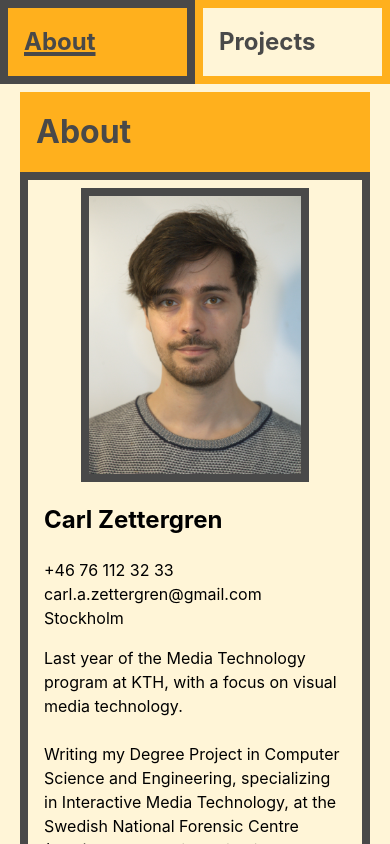
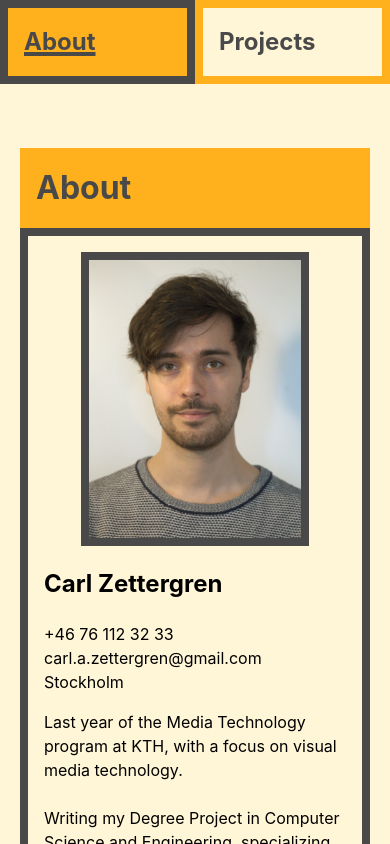
Before and after one commit to caczhub/caczhub.github.io, a React (Create React App) app: page / in a window 390 px wide. Built offline with nearby package versions, Linux system fonts and the light colour scheme.

Commit message:
Css fixes for mobile

```diff
--- a/src/App.css
+++ b/src/App.css
@@ -23,10 +23,13 @@
   -webkit-box-direction: normal;
   -ms-flex-flow: row nowrap;
   flex-flow: row nowrap;
-  background-color: #64d9fa;
+  background-color: var(--baseBgr);
   position: -webkit-sticky;
   position: sticky;
   top: 0;
+  /* the following makes it look good on actual mobile, not desktop emulation */
+  padding-bottom: 4rem;
+
 }
 .navContainer a {
   -webkit-box-flex: 1;
@@ -79,7 +82,7 @@
   -ms-flex: 1 1 0px;
   flex: 1 1 0;
 
-  margin: 0 1rem;
+  margin: 0rem 1rem -1rem 1rem;
 }
 .contentContainer h1 {
   background-color: var(--popBgr);
@@ -175,7 +178,7 @@
   .contentContainer h1 {
     position: -webkit-sticky;
     position: sticky;
-    top: 0.25em;
+    top: 0;
   }
 
   .headShot {
--- a/src/index.css
+++ b/src/index.css
@@ -35,5 +35,4 @@ code {
   -webkit-box-direction: normal;
   -ms-flex-flow: column nowrap;
   flex-flow: column nowrap;
-  background-color: #ffb85c;
 }
```
